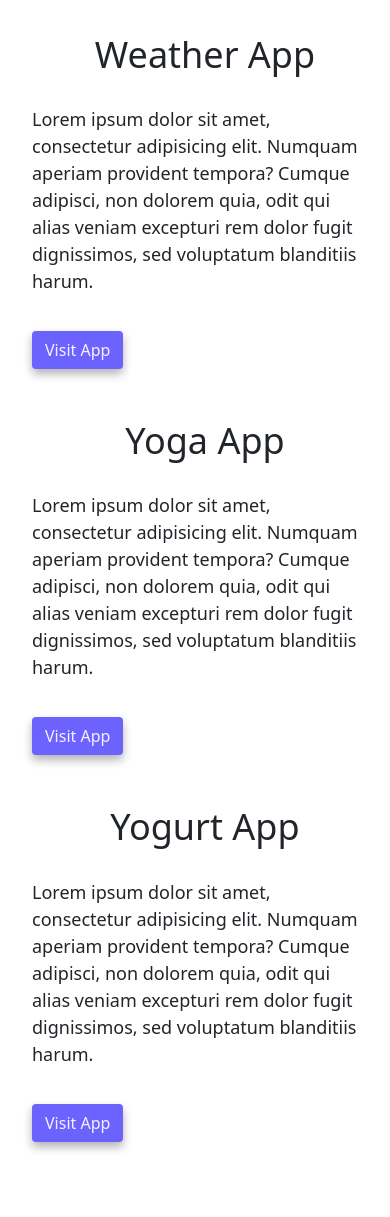
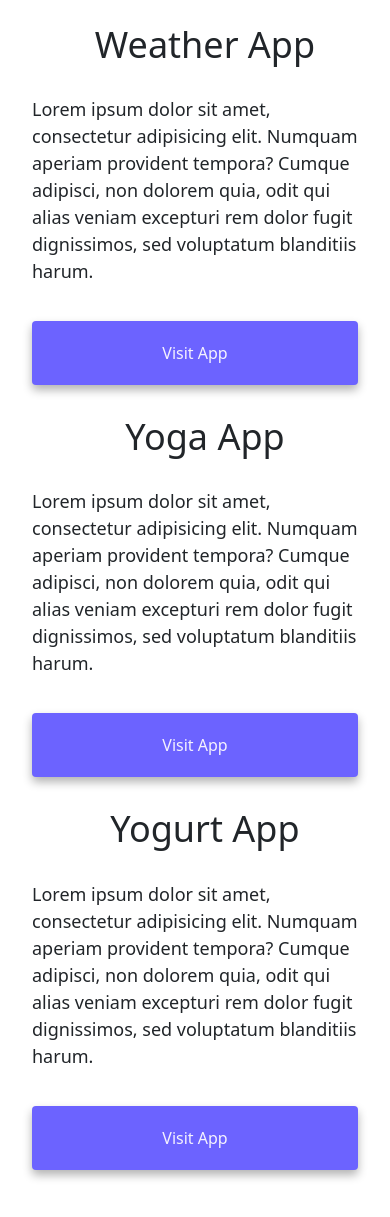
Before and after one commit to Carina-Kerou/project-overview-example, a plain HTML site: page index.html in a window 390 px wide. Shown: the part 387-1604 px from the top of the page. Drawn offline with nearby package versions, Linux system fonts and the light colour scheme.

Commit message:
Adjusted project buttons for responsive design

```diff
--- a/css/style.css
+++ b/css/style.css
@@ -104,11 +104,17 @@ p {
 }
 
 .btn-project {
+  border-radius: 4px;
+  padding: 20px 15px;
+  text-decoration: none;
+  text-transform: capitalize;
   background: var(--primary-color);
   color: var(--secondary-color);
-  margin-left: 20px;
-  margin-bottom: 20px;
+  margin: 20px;
   box-shadow: var(--box-shadow);
+}
+.btn-project:hover {
+  color: white;
 }
 
 .container {
@@ -126,15 +132,22 @@ p {
   }
   h2 {
     font-size: 24px;
+    text-align: center;
+    margin: 10px;
   }
-  h1,
-  h2,
-  h3,
+
   h4 {
     text-align: center;
     margin: 10px;
   }
-  .project {
+  p {
+    font-size: 18px;
+    text-align: center;
+  }
+
+  .project-link {
     display: block;
+    text-align: center;
+    margin: 0 20px;
   }
 }
--- a/index.html
+++ b/index.html
@@ -65,21 +65,26 @@
             qui alias veniam excepturi rem dolor fugit dignissimos, sed
             voluptatum blanditiis harum.
           </p>
-          <button class="btn btn-project" title="Launch Weather App">
-            Visit App
-          </button>
+          <div>
+            <a
+              href="#"
+              class="btn-project project-link"
+              title="Launch Weather App"
+              >Visit App</a
+            >
+          </div>
         </div>
         <div class="col-6">
           <img
             src="/images/weather.png"
-            class="img-fluid rounded d-none d-md-block"
+            class="img-fluid rounded d-none d-md-block mb-5"
             alt="weather app"
           />
         </div>
         <div class="col-6">
           <img
             src="/images/yoga.png"
-            class="img-fluid rounded d-none d-md-block"
+            class="img-fluid rounded d-none d-md-block mb-5"
             alt="yoga app"
           />
         </div>
@@ -91,9 +96,11 @@
             qui alias veniam excepturi rem dolor fugit dignissimos, sed
             voluptatum blanditiis harum.
           </p>
-          <button class="btn btn-project" title="Launch Yoga App">
-            Visit App
-          </button>
+          <div>
+            <a href="#" class="btn-project project-link" title="Launch Yoga App"
+              >Visit App</a
+            >
+          </div>
         </div>
         <div class="col-md-6 col-sm-12">
           <h4>Yogurt App</h4>
@@ -103,14 +110,19 @@
             qui alias veniam excepturi rem dolor fugit dignissimos, sed
             voluptatum blanditiis harum.
           </p>
-          <button class="btn btn-project" title="Launch Yogurt App">
-            Visit App
-          </button>
+          <div>
+            <a
+              href="#"
+              class="btn-project project-link"
+              title="Launch Yogurt App"
+              >Visit App</a
+            >
+          </div>
         </div>
         <div class="col-6">
           <img
             src="/images/yogurt.png"
-            class="img-fluid rounded d-none d-md-block"
+            class="img-fluid rounded d-none d-md-block mb-5"
             alt="yogurt app"
           />
         </div>
```
